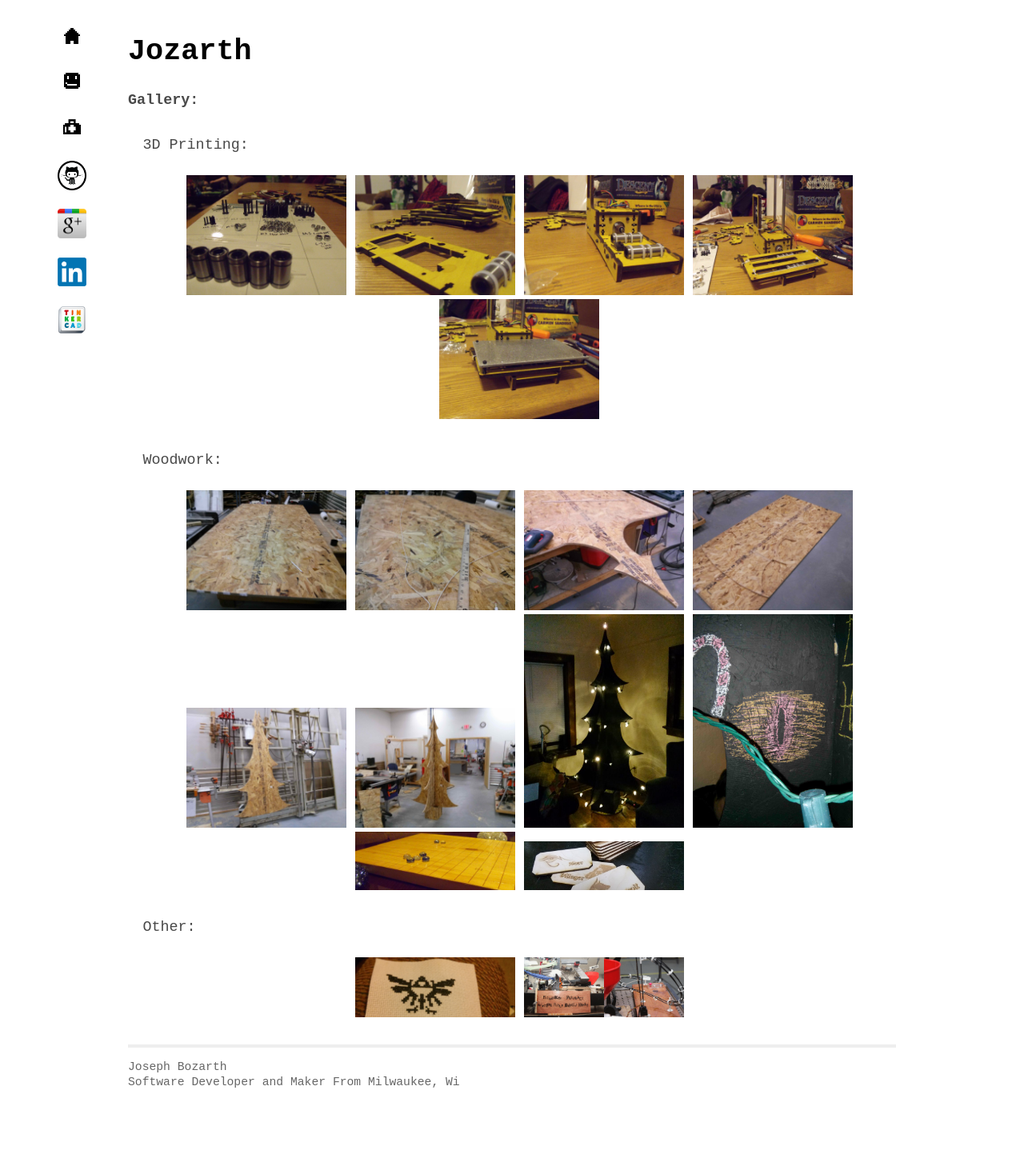
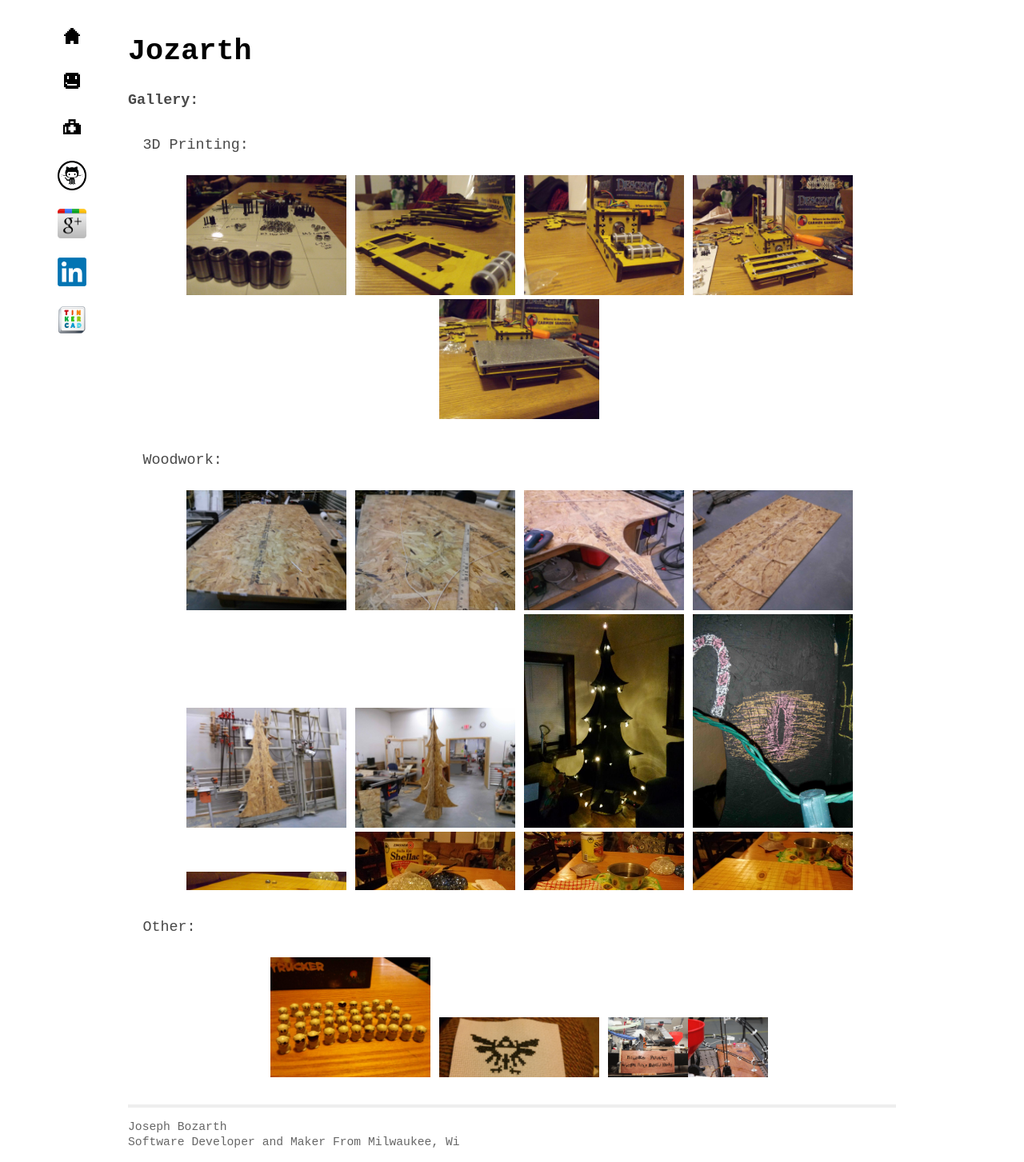
Before and after one commit to BozarthPrime/bozarthprime.github.com, a Jekyll site: the page built from gallery.html, in a window 1280 px wide. Shown: the whole page at 80% size. Built offline with Jekyll 4.4.1, drawn with Linux system fonts in a browser that asks for light colours; nearby versions of some CDN libraries; Markdown is read by kramdown in place of the engine named in the settings; before the commit the page ends 1378 px from its top, so only the background shows below that.

Commit message:
Added images

```diff
--- a/_posts/2013-11-24-game-boards.markdown
+++ b/_posts/2013-11-24-game-boards.markdown
@@ -125,6 +125,12 @@ Tools:
 	</div>
 </div>
 
+<div class='gallery'>
+	<img src="/images/story/GameBoard-1.jpg" />
+	<img src="/images/story/GameBoard-2.jpg" />
+	<img src="/images/story/GameBoard-3.jpg" />
+</div>
+
 Files:<br />
 <a href="http://www.thingiverse.com/thing:191998" target="_blank">Go Board</a></br>
 <a href="http://www.thingiverse.com/thing:191999" target="_blank">Thud Board</a></br>
--- a/gallery.html
+++ b/gallery.html
@@ -38,6 +38,9 @@ title: Jozarth.net - Gallery
 			<img src="/images/story/MakingChristmas-CompleteTree.jpg" />
 			<img src="/images/story/MakingChristmas-TheEye.jpg" comment='Yes, I did draw the eye of sauron and yes, I do know I am a massive nerd.' />
 			<img src="/images/story/GoBoard.jpg" />
+			<img src="/images/story/GameBoard-1.jpg" />
+			<img src="/images/story/GameBoard-2.jpg" />
+			<img src="/images/story/GameBoard-3.jpg" />
 			<img src="/images/story/werewolf.png" />
 		</div>
 	</div>
@@ -48,6 +51,7 @@ title: Jozarth.net - Gallery
 		</div>
 
 		<div class='gallery'>
+			<img src="/images/story/GalaxyTruckerPieces.jpg" comment='Because why not make this great, silly game even better.' />
 			<img src="/images/story/CrossStritchZelda.png"/>
 			<img src="/images/story/M6.png" />
 		</div>
```
Also changed, not shown: images/story/GalaxyTruckerPieces.jpg (added), images/story/GameBoard-1.jpg (added), images/story/GameBoard-2.jpg (added), images/story/GameBoard-3.jpg (added).
